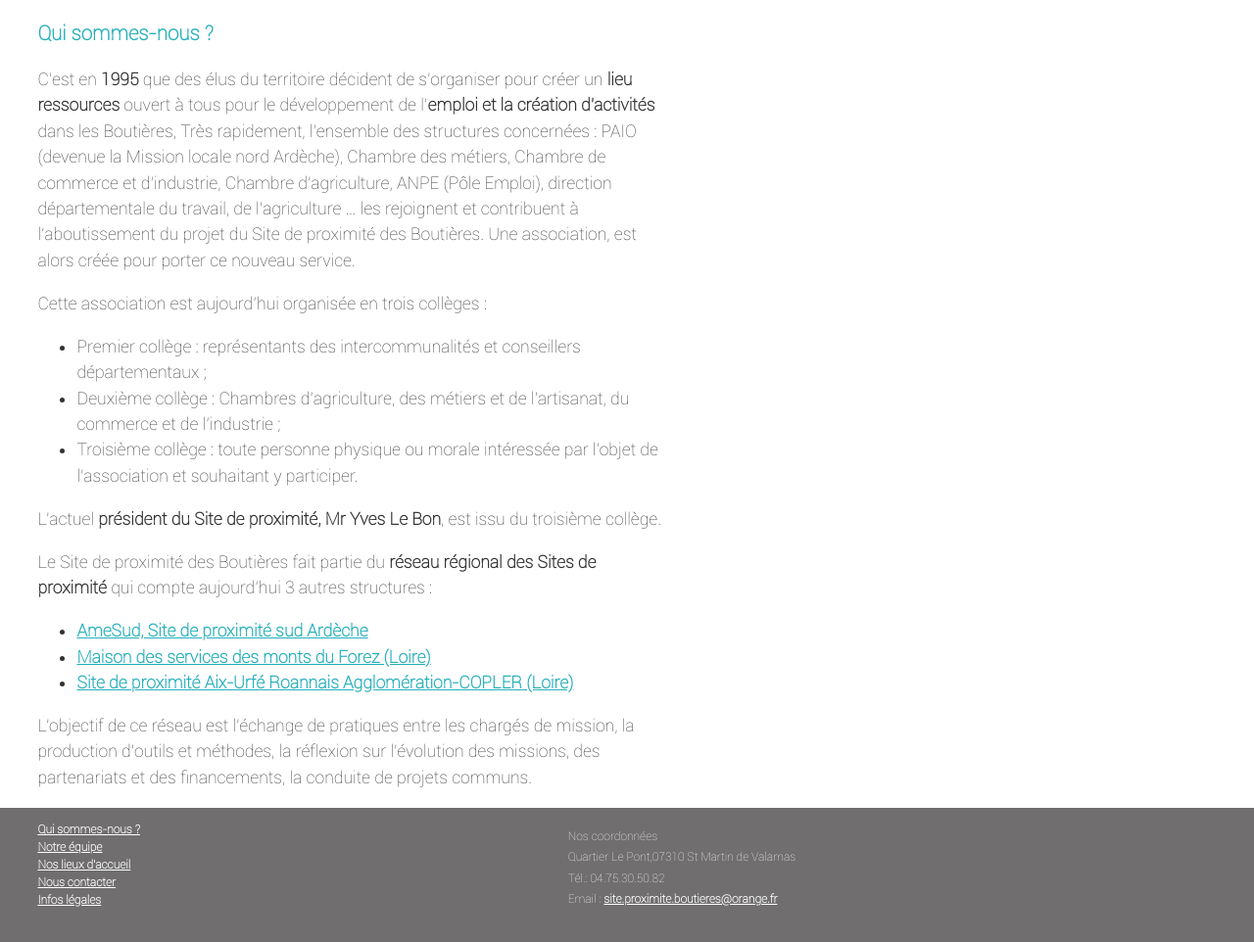
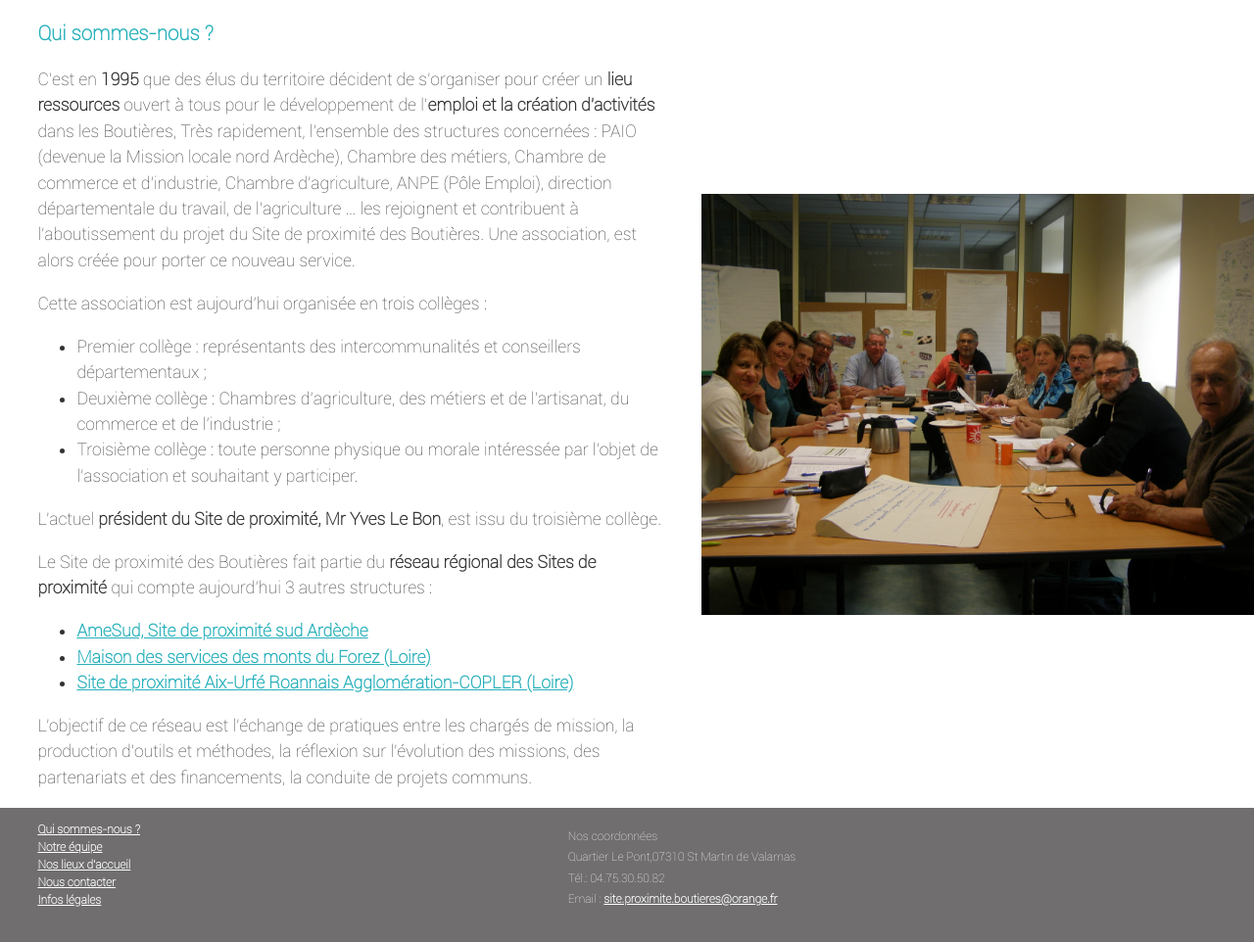
Before and after one commit to mariefontanel/site-proximite07, a PHP site: page /presentation.php in a window 1280 px wide; the page is wider, and only the part inside the window is pictured. Shown: the part 195-1157 px from the top of that part at 98% size. Run offline with PHP 8.4, Linux system fonts and the light colour scheme.

Commit message:
ajout image bureau dans presentation

```diff
--- a/css/style.css
+++ b/css/style.css
@@ -118,7 +118,19 @@ a:hover {
 	margin-top:15%;
 	margin-left: 3%;
 	width:100%;
+
+}
+
+.texte_asso{
 	width:50%;
+}
+
+.img_bureau{
+  	width: 565px;
+	height: 430px;
+	margin-right: 3%;
+	/*margin-top: 1%;*/
+	margin-left: 60%;
 }
 
 /*EQUIPE*/
@@ -126,7 +138,7 @@ a:hover {
 	display:flex;
 	flex-direction:row;
 	margin-top: 15%;
-  margin-bottom: 156px;
+  	margin-bottom: 156px;
 }
 
 .texte_equipe{
@@ -202,6 +214,7 @@ a:hover {
 
 /*FORMULAIRE DE CONTACT*/
 .titre_form{
+	padding-top: 3%;
 	text-align: center;
 	font-weight: 1%;
 }
@@ -213,6 +226,7 @@ a:hover {
   background-color: #DBDBDB;
   }
 
+
 .champ_form{
 	margin-left:30%;
 	line-height: 1.5em;
@@ -220,6 +234,9 @@ a:hover {
 	padding:2%;
 }
 
+#message{
+	width: 204%;
+}
 .envoyer{
 	text-align: center;
 	margin-right: 14%;
@@ -431,12 +448,6 @@ a:hover {
 	margin-top: 4%;
 }
 
-.img_entreprise{
-  	width: 800px;
-	height: 500px;
-	margin-right: 3%;
-	margin-top: 1%;
-}
 
 .texte_entreprise{
 	width: 60%;
@@ -444,6 +455,13 @@ a:hover {
 	margin-left: 3%;
 }
 
+
+.img_entreprise{
+  	width: 800px;
+	height: 500px;
+	margin-right: 3%;
+	margin-top: 1%;
+}
 /*ASSOCIATIONS*/
 .bloc_img_associations{
   width: 100%;
--- a/index.php
+++ b/index.php
@@ -124,7 +124,6 @@
 				  </div>
 				</div>
 		</div>
-				<img src="images/P4230165.JPG" class="img_entreprise">
 	</div>
 
 
--- a/presentation.php
+++ b/presentation.php
@@ -23,5 +23,7 @@
 			</ul>
 		<p>L’objectif de ce réseau est l’échange de pratiques entre les chargés de mission, la production d’outils et méthodes, la réflexion sur l’évolution des missions, des partenariats et des financements, la conduite de projets communs.</p>
 	</div>
+
+	<img src="images/P4230165.JPG" class="img_bureau">
 </div>
 <?php include("_footer.php"); ?>
```
